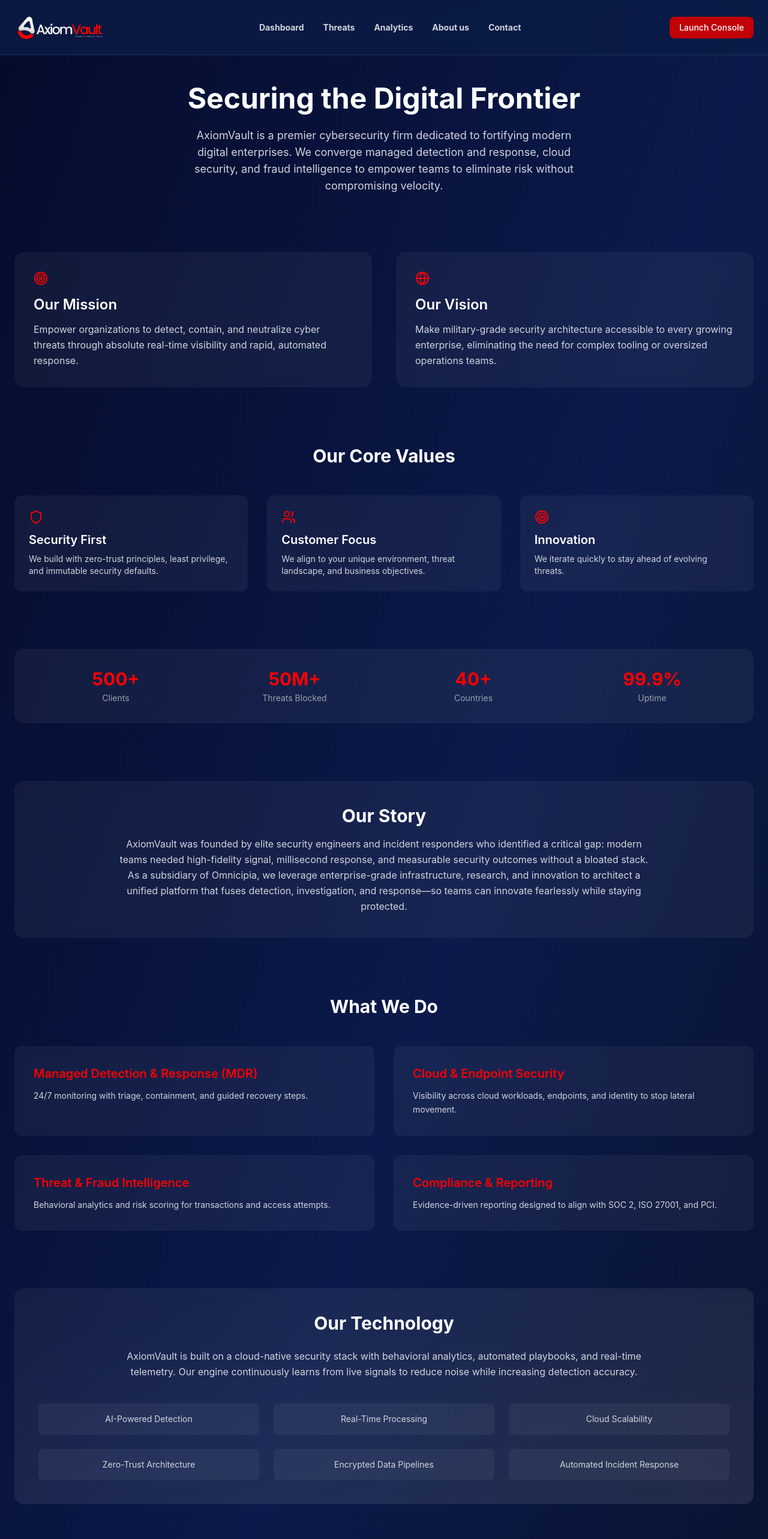
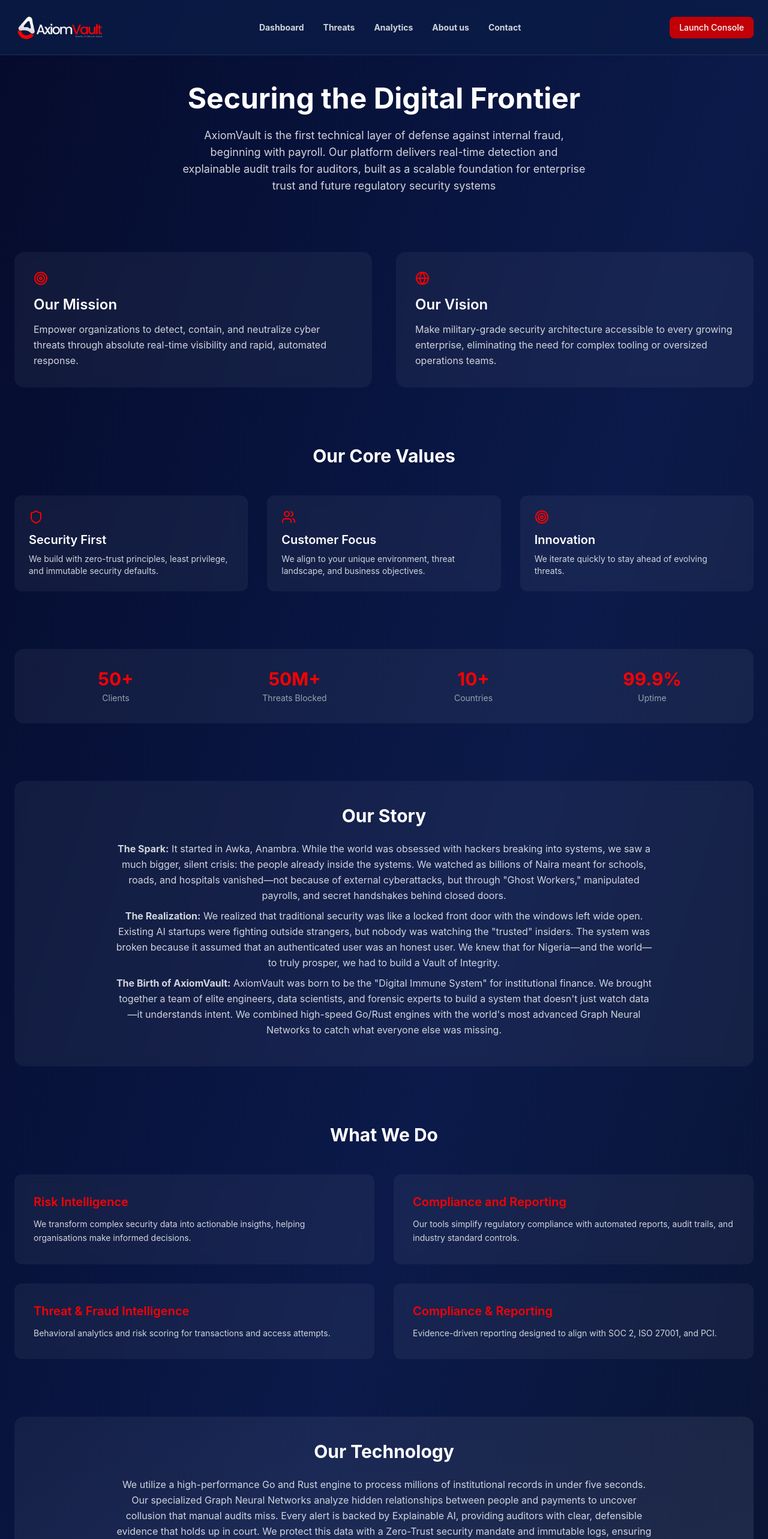
Before and after one commit to chikamso-cmd/AxiomVault, a React (Vite) app: page /about in a window 1280 px wide. Shown: the top 2566 px of the page at 60% size. Built offline with nearby package versions, Linux system fonts and the light colour scheme.

Commit message:
made some changes to the landing page and added content texts rather than dummy texts to the about us page

```diff
--- a/src/Pages/AboutUs.jsx
+++ b/src/Pages/AboutUs.jsx
@@ -29,10 +29,11 @@
           transition={{ delay: 0.3 }}
           className="max-w-2xl mx-auto text-gray-300 text-lg"
         >
-          AxiomVault is a premier cybersecurity firm dedicated to fortifying
-          modern digital enterprises. We converge managed detection and
-          response, cloud security, and fraud intelligence to empower teams to
-          eliminate risk without compromising velocity.
+          AxiomVault is the first technical layer of defense against internal
+          fraud, beginning with payroll. Our platform delivers real-time
+          detection and explainable audit trails for auditors, built as a
+          scalable foundation for enterprise trust and future regulatory
+          security systems
         </motion.div>
       </section>
 
@@ -117,7 +118,7 @@
           {[
             {
               label: "Clients",
-              value: "500+",
+              value: "50+",
             },
             {
               label: "Threats Blocked",
@@ -125,7 +126,7 @@
             },
             {
               label: "Countries",
-              value: "40+",
+              value: "10+",
             },
             {
               label: "Uptime",
@@ -150,15 +151,36 @@
           className="bg-white/5 backdrop-blur rounded-2xl p-10"
         >
           <h3 className="text-3xl font-bold mb-4 text-center">Our Story</h3>
-          <p className="text-gray-300 leading-relaxed max-w-4xl mx-auto text-center">
-            AxiomVault was founded by elite security engineers and incident
-            responders who identified a critical gap: modern teams needed
-            high-fidelity signal, millisecond response, and measurable security
-            outcomes without a bloated stack. As a subsidiary of Omnicipia, we
-            leverage enterprise-grade infrastructure, research, and innovation
-            to architect a unified platform that fuses detection, investigation,
-            and response—so teams can innovate fearlessly while staying
-            protected.
+          <p className="text-gray-300 leading-relaxed max-w-4xl mx-auto text-center py-2">
+            <span className="font-bold">The Spark:</span> It started in Awka,
+            Anambra. While the world was obsessed with hackers breaking into
+            systems, we saw a much bigger, silent crisis: the people already
+            inside the systems. We watched as billions of Naira meant for
+            schools, roads, and hospitals vanished—not because of external
+            cyberattacks, but through "Ghost Workers," manipulated payrolls, and
+            secret handshakes behind closed doors.
+          </p>
+
+          <p className="text-gray-300 leading-relaxed max-w-4xl mx-auto text-center ">
+            <span className="font-bold"> The Realization:</span> We realized
+            that traditional security was like a locked front door with the
+            windows left wide open. Existing AI startups were fighting outside
+            strangers, but nobody was watching the "trusted" insiders. The
+            system was broken because it assumed that an authenticated user was
+            an honest user. We knew that for Nigeria—and the world—to truly
+            prosper, we had to build a Vault of Integrity.
+          </p>
+
+          <p className="text-gray-300 leading-relaxed max-w-4xl mx-auto text-center py-2">
+            <span className="font-bold text-28px">
+              The Birth of AxiomVault:
+            </span>{" "}
+            AxiomVault was born to be the "Digital Immune System" for
+            institutional finance. We brought together a team of elite
+            engineers, data scientists, and forensic experts to build a system
+            that doesn't just watch data—it understands intent. We combined
+            high-speed Go/Rust engines with the world's most advanced Graph
+            Neural Networks to catch what everyone else was missing.
           </p>
         </motion.div>
       </section>
@@ -170,12 +192,12 @@
         <div className="grid md:grid-cols-2 gap-8">
           {[
             {
-              title: "Managed Detection & Response (MDR)",
-              desc: "24/7 monitoring with triage, containment, and guided recovery steps.",
+              title: "Risk Intelligence",
+              desc: "We transform complex security data into actionable insigths, helping organisations make informed decisions.",
             },
             {
-              title: "Cloud & Endpoint Security",
-              desc: "Visibility across cloud workloads, endpoints, and identity to stop lateral movement.",
+              title: "Compliance and Reporting",
+              desc: "Our tools simplify regulatory compliance with automated reports, audit trails, and industry standard controls.",
             },
             {
               title: "Threat & Fraud Intelligence",
@@ -219,17 +241,20 @@
           </h3>
 
           <p className="text-gray-300 max-w-4xl mx-auto text-center leading-relaxed">
-            AxiomVault is built on a cloud-native security stack with behavioral
-            analytics, automated playbooks, and real-time telemetry. Our engine
-            continuously learns from live signals to reduce noise while
-            increasing detection accuracy.
+            We utilize a high-performance Go and Rust engine to process millions
+            of institutional records in under five seconds. Our specialized
+            Graph Neural Networks analyze hidden relationships between people
+            and payments to uncover collusion that manual audits miss. Every
+            alert is backed by Explainable AI, providing auditors with clear,
+            defensible evidence that holds up in court. We protect this data
+            with a Zero-Trust security mandate and immutable logs, ensuring that
+            once the truth is recorded, it can never be deleted.
           </p>
 
           <div className="grid sm:grid-cols-2 lg:grid-cols-3 gap-6 mt-10">
             {[
               "AI-Powered Detection",
               "Real-Time Processing",
-              "Cloud Scalability",
               "Zero-Trust Architecture",
               "Encrypted Data Pipelines",
               "Automated Incident Response",
--- a/src/Pages/Analytics.jsx
+++ b/src/Pages/Analytics.jsx
@@ -129,7 +129,7 @@
             <Insight
               icon={<CreditCard size={18} />}
               title="Top Fraud Category"
-              subtitle="CNP and account recovery flows targetted"
+              subtitle="Payroll Anomaly Detection Engine"
               value="48% of all incidents"
               gradient="from-yellow-500 to-orange-500"
             />
--- a/src/Pages/Dashboard.jsx
+++ b/src/Pages/Dashboard.jsx
@@ -118,8 +118,6 @@
   );
 }
 
-
-
 function ActiveThreats() {
   return (
     <div className="bg-[#0B1F4A]/70 border border-white/10 rounded-xl p-4">
@@ -142,7 +140,7 @@
         <motion.div variants={itemVariants}>
           <Threat
             level="critical"
-            title="DDoS Attack Detected"
+            title="Multiple Employees Linked to the Same Bank Account"
             meta="2 minutes ago"
             blocked="245,000"
           />
@@ -150,7 +148,7 @@
         <motion.div variants={itemVariants}>
           <Threat
             level="high"
-              title="Unusual Login Pattern"
+            title="Reused BVNs/NINs Across Employee Records"
             meta="15 minutes ago"
             blocked="3,400"
           />
@@ -158,7 +156,7 @@
         <motion.div variants={itemVariants}>
           <Threat
             level="high"
-              title="Credential Stuffing Attempt"
+            title="Sudden Payroll Spikes or Abnormal Adjustments"
             meta="32 minutes ago"
             blocked="1,240"
           />
@@ -188,7 +186,6 @@
   );
 }
 
-
 function Timeline() {
   return (
     <motion.div
@@ -212,7 +209,7 @@
         <motion.div variants={itemVariants}>
           <TimelineItem
             time="14:32"
-            title="DDoS Mitigation Engaged"
+            title="Multiple Employees Linked to the Same Bank Account"
             status="MITIGATED"
             color="red"
           />
@@ -220,7 +217,7 @@
         <motion.div variants={itemVariants}>
           <TimelineItem
             time="14:28"
-            title="Credential Stuffing Blocked"
+            title="Sudden Payroll Spikes or Abnormal Adjustments"
             status="BLOCKED"
             color="orange"
           />
@@ -238,8 +235,6 @@
   );
 }
 
-
-
 function SystemStatus() {
   return (
     <div className="bg-[#0B1F4A]/70 border border-white/10 rounded-xl p-4">
@@ -255,8 +250,6 @@
   );
 }
 
-
-
 function RiskLevel() {
   return (
     <div className="bg-[#0B1F4A]/70 border border-white/10 rounded-xl p-4 text-center">
@@ -266,7 +259,7 @@
         <div className="absolute inset-0 rounded-full border-8 border-green-500/20" />
         <div className="absolute inset-2 rounded-full border-8 border-green-400" />
         <div className="absolute inset-0 flex flex-col items-center justify-center">
-          <p className="text-2xl font-bold text-green-400">25%</p>
+          <p className="text-2xl font-bold text-green-400">5%</p>
           <p className="text-xs text-gray-400">LOW</p>
         </div>
       </div>
@@ -286,7 +279,10 @@
       <h3 className="font-semibold mb-4">Quick Actions</h3>
 
       <div className="space-y-3 text-sm">
-        <Action icon={<FileText size={14} />} text="Generate Compliance Report" />
+        <Action
+          icon={<FileText size={14} />}
+          text="Generate Compliance Report"
+        />
         <Action icon={<CheckCircle size={14} />} text="Review SIEM Alerts" />
         <Action icon={<Activity size={14} />} text="Run Containment Drill" />
       </div>
--- a/src/Pages/LandingPage.jsx
+++ b/src/Pages/LandingPage.jsx
@@ -49,31 +49,35 @@
 
           <motion.div variants={itemVariants}>
             <h1 className="text-4xl md:text-5xl xl:text-6xl font-bold leading-tight mb-6">
-              Enterprise <br />
-              <span className="text-axiom-red">Cyber Defense</span>
+              AI-Internal <br />
+              <span className="text-axiom-red">
+                AI-Internal Fraud Detection System
+              </span>
             </h1>
           </motion.div>
 
           <motion.div variants={itemVariants}>
             <p className="text-gray-300 max-w-lg mb-8">
-              AxiomVault unifies managed detection, cloud security, and fraud
-              intelligence into a single autonomous platform. Gain absolute
-              visibility across identity, endpoints, and applications, then
-              neutralize threats with AI-driven response playbooks.
+              AxiomVault is the first technical layer of defense against
+              internal fraud, beginning with payroll. Our platform delivers
+              real-time detection and explainable audit trails for auditors,
+              built as a scalable foundation for enterprise trust and future
+              regulatory security systems.
             </p>
           </motion.div>
 
           <motion.div variants={itemVariants}>
             <ul className="text-sm text-gray-300 space-y-2 mb-8">
-              <li>
-                Unified telemetry across multi-cloud, endpoint, and identity
-                fabrics
+              <li className="list-disc">
+                Real-time fraud detection across digital channels and
+                transactions
               </li>
-              <li>
-                Behavioral heuristics that eliminate noise and false positives
+              <li className="list-disc">
+                Regulatory-compliant monitoring with automated risk scoring
               </li>
-              <li>
-                24/7 SOC-backed response and forensic investigation support
+              <li className="list-disc">
+                Early-warning systems to prevent financial and operational
+                losses
               </li>
             </ul>
           </motion.div>
@@ -118,9 +122,12 @@
             </div>
 
             <div className="space-y-4 text-sm">
-              <Incident title="DDoS Attack Detected" value="+23%" />
-              <Incident title="Unusual Login Pattern" value="+18%" />
-              <Incident title="API Abuse Blocked" value="+12%" />
+              <Incident title="The Ghost Identity Collusion " value="+23%" />
+              <Incident title="The Remote Kickback Trigger " value="+18%" />
+              <Incident
+                title="The Midnight Payroll Modification"
+                value="+12%"
+              />
             </div>
 
             <div className="grid grid-cols-2 gap-4 mt-6 text-xs">
@@ -140,33 +147,40 @@
         className="max-w-7xl mx-auto px-6 py-20 text-center"
       >
         <h2 className="text-3xl md:text-4xl font-bold mb-4">
-          Enterprise Security Features
+          Internal Fraud Detection Features Using AI
         </h2>
         <p className="text-gray-400 max-w-xl mx-auto mb-12">
-          Purpose-built controls for detection, investigation, and autonomous
-          response across complex hybrid environments.
+          Purpose-built regulatory and security controls for early fraud
+          detection, compliance monitoring, and automated risk mitigation.
         </p>
 
         <div className="grid grid-cols-1 md:grid-cols-3 gap-6">
           <motion.div variants={itemVariants}>
             <Feature
               icon={<Activity className="text-axiom-red" />}
-              title="Real-Time Telemetry"
-              desc="Correlate identity, endpoint, and network signals in milliseconds."
+              title="Risk Command Center Dashboard (Primary Interface)"
+              desc="Real-time risk score per payroll run / department
+Visual indicators of anomalies (icons, color codes)
+Prioritized fraud alerts (High / Medium / Low)"
             />
           </motion.div>
           <motion.div variants={itemVariants}>
             <Feature
               icon={<BarChart2 className="text-axiom-red" />}
-              title="Predictive Risk Scoring"
-              desc="Adaptive ML models surface high-impact incidents before they escalate."
+              title="Payroll Anomaly Detection Engine"
+              desc="Multiple employees linked to the same bank account
+Reused BVNs / NINs across records
+Sudden payroll spikes or abnormal adjustments
+Rule + AI hybrid detection"
             />
           </motion.div>
           <motion.div variants={itemVariants}>
             <Feature
               icon={<Radar className="text-axiom-red" />}
-              title="Global Threat Intelligence"
-              desc="Curated dark web and adversary intel feeds with automated enrichment."
+              title="Insider Behavior & Collusion Signals"
+              desc="Basic relationship mapping between:- Employees- Bank accounts- Departments
+Flagging suspicious overlaps and repeated patterns
+Simple visual graph "
             />
           </motion.div>
         </div>
--- a/src/components/Footer.jsx
+++ b/src/components/Footer.jsx
@@ -16,9 +16,12 @@
           <Link to="/">
             <img src={LOGO} alt="AxiomVault Inc logo" className="w-40 " />
           </Link>
-          <p className="pt-5 font-medium text-left">
-            AxiomVault provides managed detection, cloud security, and fraud
-            intelligence built for modern digital businesses.
+          <p className="pt-2 font-medium text-left">
+            AxiomVault is the first technical layer of defense against internal
+            fraud, beginning with payroll. Our platform delivers real-time
+            detection and explainable audit trails for auditors, built as a
+            scalable foundation for enterprise trust and future regulatory
+            security systems
           </p>
         </div>
         <div className="text-left">
```
Lines whose indentation alone changed are shown as unchanged.
